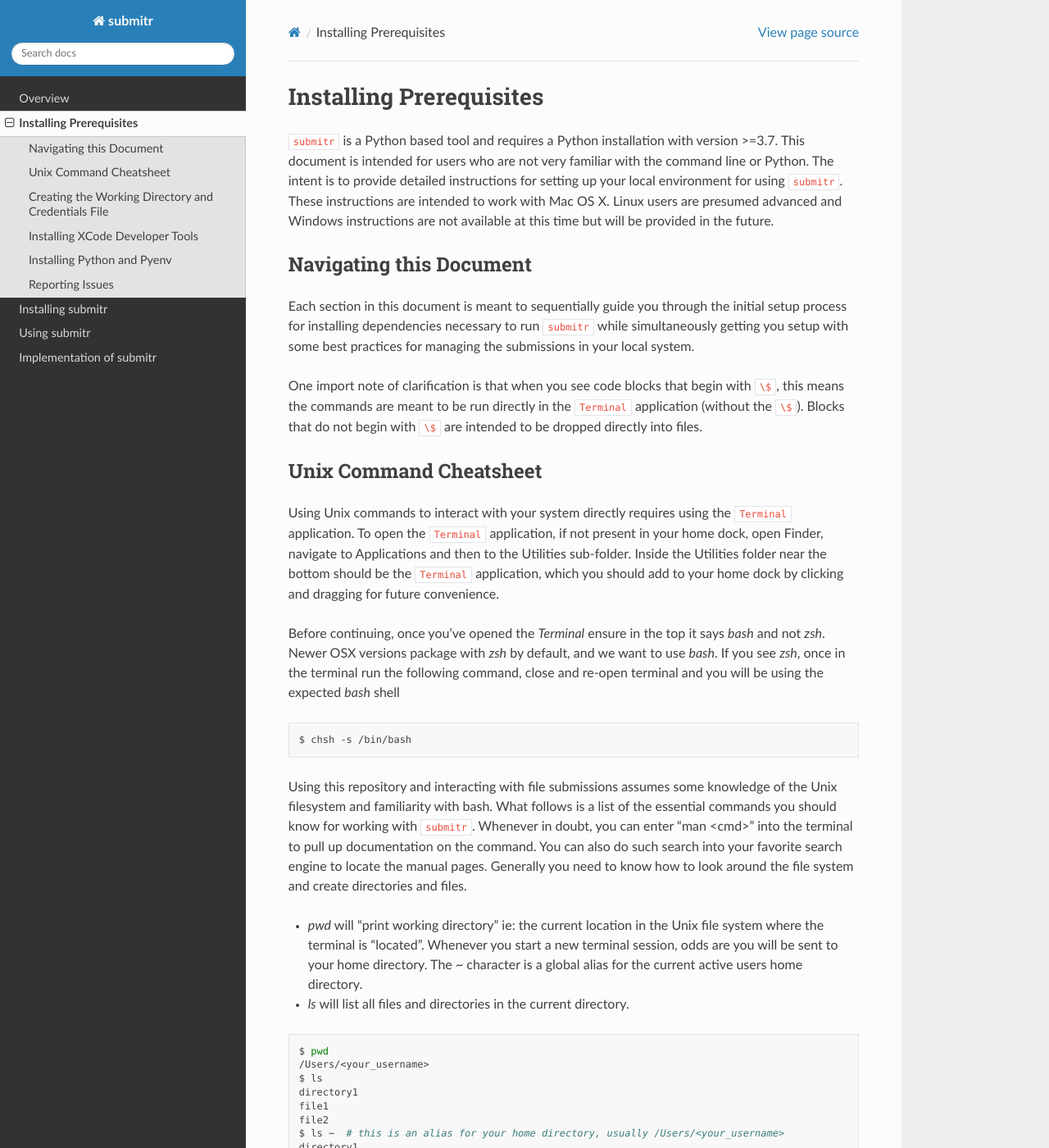
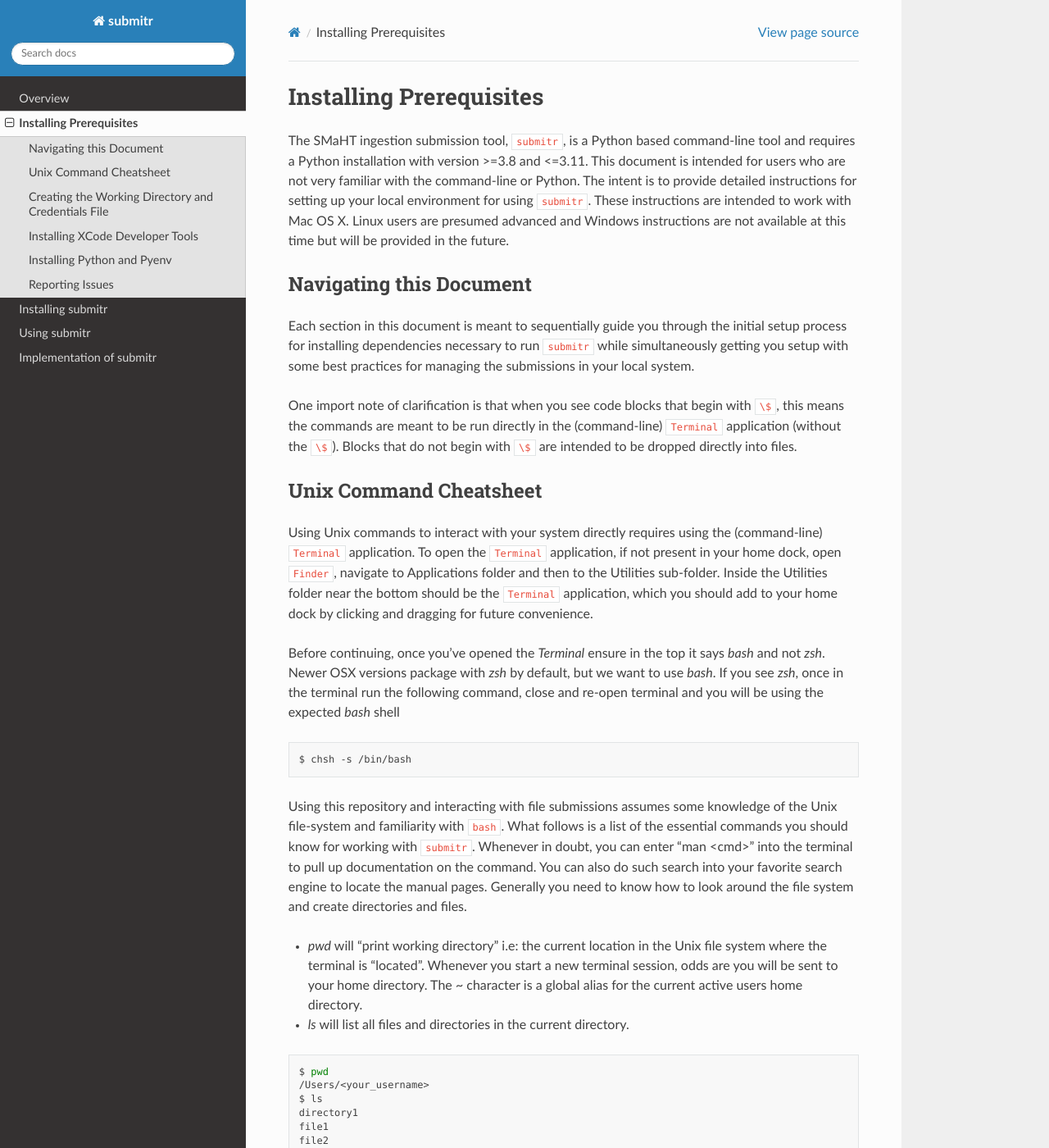
Before and after one commit to smaht-dac/submitr, a Sphinx documentation site: the page built from docs/source/installing_prerequisites.rst, in a window 1280 px wide and 1400 px high. Shown: the whole window at 82% size. Built offline with Sphinx 7.4.7 and the Read the Docs theme 2.0.0, drawn with Linux system fonts in a browser that asks for light colours.

Commit message:
doc updates

```diff
--- a/docs/source/installation.rst
+++ b/docs/source/installation.rst
@@ -6,9 +6,10 @@ Installing submitr
 System Requirements
 ===================
 
-* Python 3.7, 3.8 or 3.9
+* Python 3.8, 3.9, 3.10, or 3.11
 * ``pip`` (>=20.0.0)
 * ``virtualenv`` (>=16.0.0)
+* ``poetry`` (>=1.4.0)
 
 
 Setting Up a Virtual Environment (OPTIONAL)
--- a/docs/source/installing_prerequisites.rst
+++ b/docs/source/installing_prerequisites.rst
@@ -2,10 +2,11 @@
 Installing Prerequisites
 ========================
 
-``submitr`` is a Python based tool and requires a Python installation with version >=3.7.
-This document is intended for users who are not very familiar with the command line or Python.
+The SMaHT ingestion submission tool, ``submitr``, is a Python based command-line tool and requires a Python installation with version >=3.8 and <=3.11.
+This document is intended for users who are not very familiar with the command-line or Python.
 The intent is to provide detailed instructions for setting up your local environment for using ``submitr``.
-These instructions are intended to work with Mac OS X. Linux users are presumed advanced and Windows instructions are not available at this time but will be provided in the future.
+These instructions are intended to work with Mac OS X.
+Linux users are presumed advanced and Windows instructions are not available at this time but will be provided in the future.
 
 
 Navigating this Document
@@ -16,8 +17,8 @@ process for installing dependencies necessary to run ``submitr`` while simultane
 getting you setup with some best practices for managing the submissions in your local
 system.
 
-One import note of clarification is  that when you see code blocks that begin with ``\$``,
-this means the commands are meant to be run directly in the ``Terminal`` application
+One import note of clarification is that when you see code blocks that begin with ``\$``,
+this means the commands are meant to be run directly in the (command-line) ``Terminal`` application
 (without the ``\$``). Blocks that do not begin with ``\$`` are intended to be dropped
 directly into files.
 
@@ -25,14 +26,14 @@ directly into files.
 Unix Command Cheatsheet
 -----------------------
 
-Using Unix commands to interact with your system directly requires using the ``Terminal`` application.
-To open the ``Terminal`` application, if not present in your home dock, open Finder, navigate to
-Applications and then to the Utilities sub-folder. Inside the Utilities folder near the bottom should
+Using Unix commands to interact with your system directly requires using the (command-line) ``Terminal`` application.
+To open the ``Terminal`` application, if not present in your home dock, open ``Finder``, navigate to
+Applications folder and then to the Utilities sub-folder. Inside the Utilities folder near the bottom should
 be the ``Terminal`` application, which you should add to your home dock by clicking and dragging for
 future convenience.
 
 Before continuing, once you've opened the `Terminal` ensure in the top it says `bash` and not
-`zsh`. Newer OSX versions package with `zsh` by default, and we want to use `bash`. If you see `zsh`,
+`zsh`. Newer OSX versions package with `zsh` by default, but we want to use `bash`. If you see `zsh`,
 once in the terminal run the following command, close and re-open terminal and you will be using the
 expected `bash` shell
 
@@ -41,13 +42,15 @@ expected `bash` shell
     $ chsh -s /bin/bash
 
 Using this repository and interacting with file submissions assumes some knowledge of the Unix
-filesystem and familiarity with bash. What follows is a list of the essential commands you should
+file-system and familiarity with ``bash``. What follows is a list of the essential commands you should
 know for working with ``submitr``. Whenever in doubt, you can enter "man <cmd>" into the terminal to
 pull up documentation on the command. You can also do such search into your favorite search engine to
 locate the manual pages. Generally you need to know how to look around the file system and create
 directories and files.
 
-* `pwd` will "print working directory" ie: the current location in the Unix file system where the terminal is "located". Whenever you start a new terminal session, odds are you will be sent to your home directory. The `~` character is a global alias for the current active users home directory.
+* `pwd` will "print working directory" i.e: the current location in the Unix file system where the terminal is "located".
+  Whenever you start a new terminal session, odds are you will be sent to your home directory.
+  The `~` character is a global alias for the current active users home directory.
 * `ls` will list all files and directories in the current directory.
 
 
```
Also changed, not shown: docs/source/index.rst (+5 -3 lines), 1 other file.
